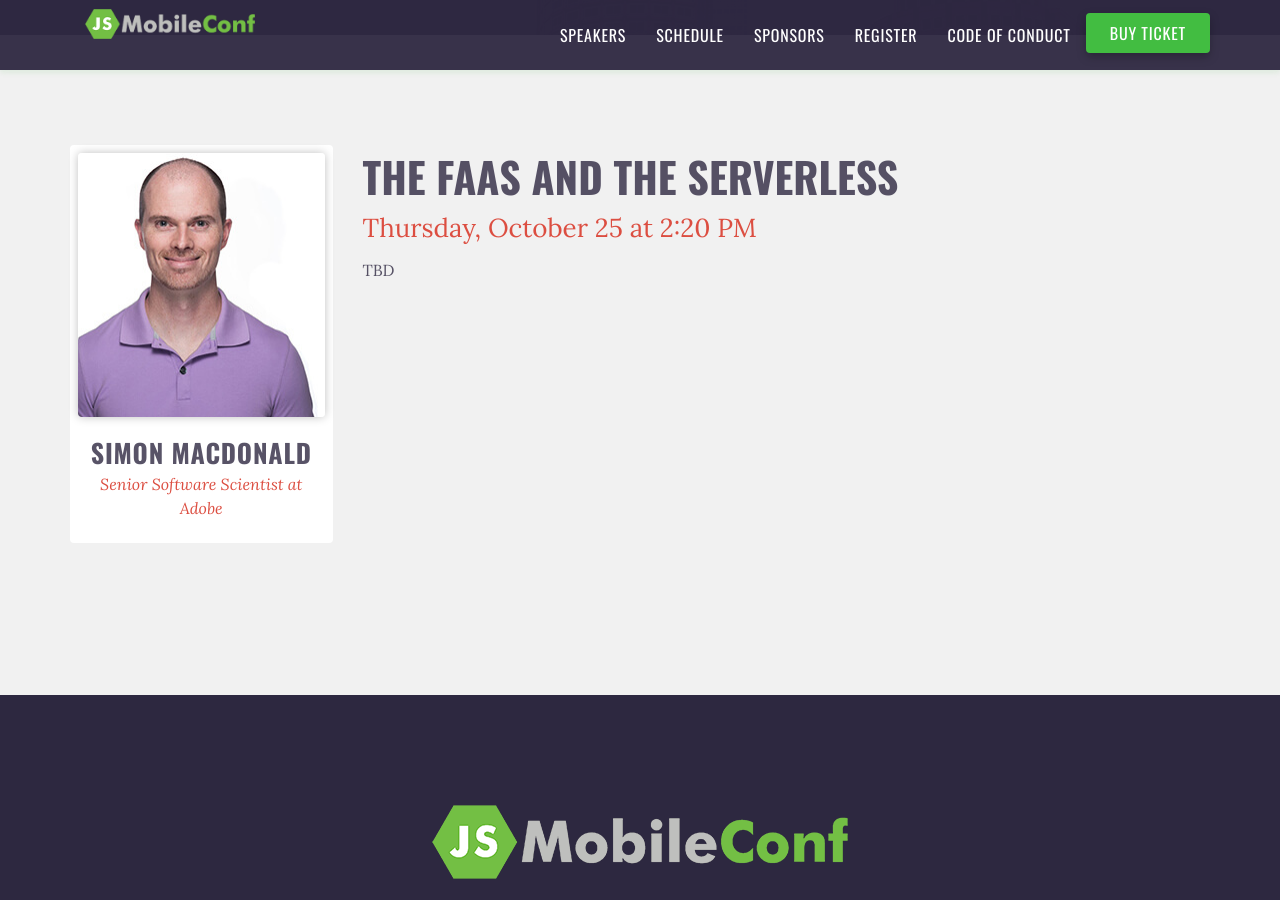
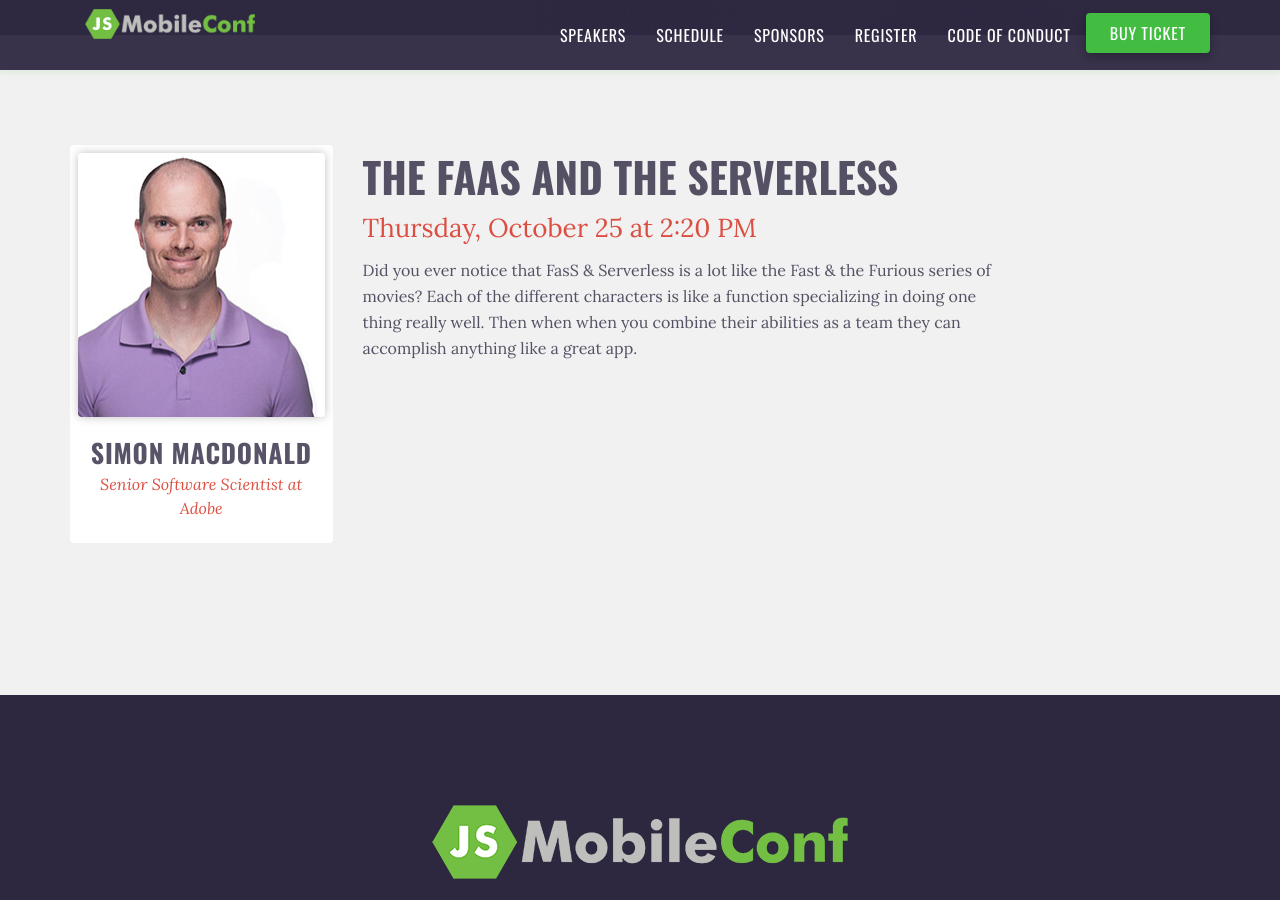
Before and after one commit to remotesynth/jsMobileConf, a Jekyll site: the page built from schedule/session-day1-track1-4.md, in a window 1280 px wide and 900 px high, scrolled down 333 px. Built offline with Jekyll 4.4.1, drawn with Linux system fonts in a browser that asks for light colours.

Commit message:
simon's session

```diff
--- a/schedule/session-day1-track1-4.md
+++ b/schedule/session-day1-track1-4.md
@@ -1,12 +1,12 @@
 ---
 layout: session
-title: "The FaaS and the Serverless"
+title: 'The FaaS and the Serverless'
 speaker-last-name: MacDonald
 day: 1
 track: 1
 session: 4
-start-time: "2:20 PM"
-short-description: "TBD"
+start-time: '2:20 PM'
+short-description: 'How exactly does Serverless relate to the Fast & the Furious? We shall find out.'
 ---
 
-TBD
+Did you ever notice that FasS & Serverless is a lot like the Fast & the Furious series of movies? Each of the different characters is like a function specializing in doing one thing really well. Then when when you combine their abilities as a team they can accomplish anything like a great app.
```
